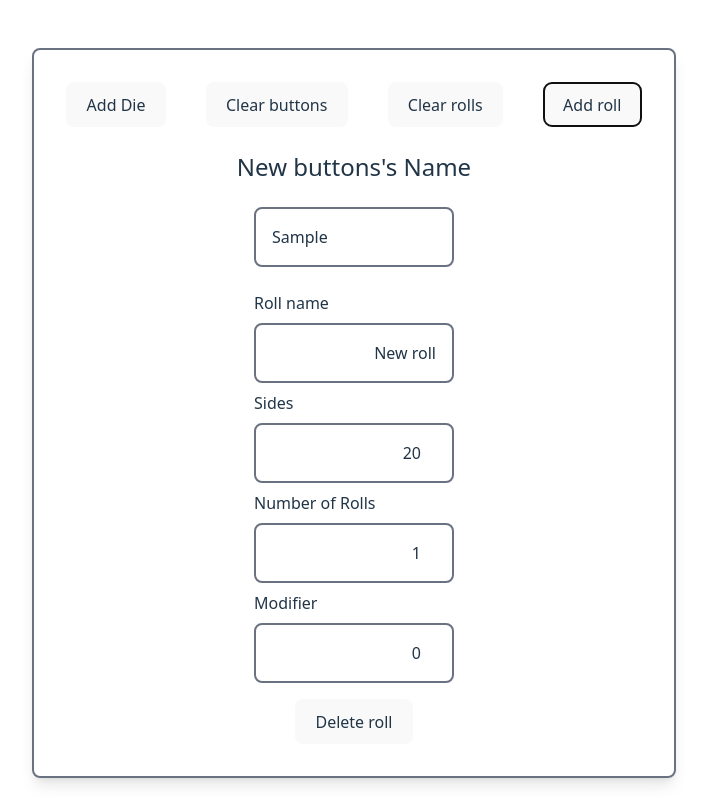
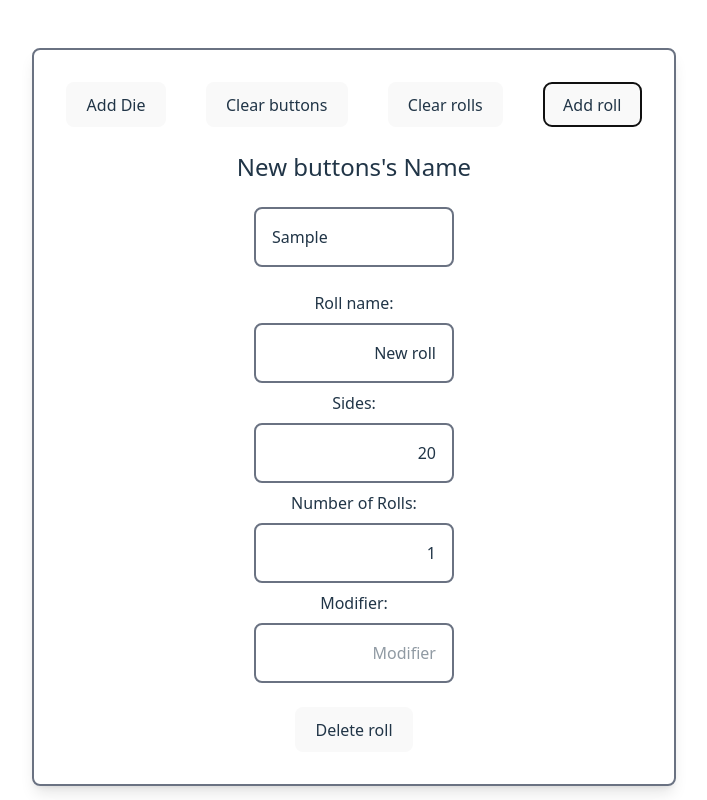
Before and after one commit to Pippocimut/Dice-rolling-react-project, a React (Vite) app: page / in a window 1280 px wide. Both pictures are taken after typing "Sample" into the empty fields and a click on the button "Add roll". Shown: the top 800 px of the page, without its empty margins (286-993 px from the left). Built offline with nearby package versions, Linux system fonts and the light colour scheme.

Commit message:
Input validation update

```diff
--- a/src/pages/main/components/RollInput/index.tsx
+++ b/src/pages/main/components/RollInput/index.tsx
@@ -1,28 +1,96 @@
 import type {Roll} from "../../types.ts";
+import {useState} from "react";
 
-export function RollInput({roll,updateRoll}: { roll: Roll, updateRoll: (roll: Roll) => void }) {
-
+export function RollInput({roll, updateRoll}: { roll: Roll, updateRoll: (roll: Roll) => void }) {
     const labelClassName = "text-left"
     const dieInputClassname = "p-4 w-50 border-2 border-gray-500 rounded-lg text-right"
 
+    const [name, setName] = useState(roll.name || "")
+    const [nameError, setNameError] = useState("")
+
+    const [sides, setSides] = useState(roll.sides || "")
+    const [sidesError, setSidesError] = useState("")
+
+    const [numberOfRolls, setNumberOfRolls] = useState(roll.numberOfRolls || "")
+    const [numberOfRollsError, setNumberOfRollsError] = useState("")
+
+    const [modifier, setModifier] = useState(roll.modifier || "")
+    const [modifierError, setModifierError] = useState("")
+
+    const handleNameChange = (e: React.ChangeEvent<HTMLInputElement>) => {
+        setName(e.target.value)
+        updateRoll({...roll, name: e.target.value})
+    }
+
+    const handleSidesChange = (e: React.ChangeEvent<HTMLInputElement>) => {
+        if (Number(e.target.value) < 1 && e.target.value != "") {
+            return
+        }
+
+        if (e.target.value == "-") return
+
+        setSides(e.target.value)
+        if (isNaN(Number(e.target.value))) {
+            setSidesError("Must be a number")
+            return
+        }
+
+        setSidesError("")
+        updateRoll({...roll, sides: Number(e.target.value)})
+    }
+
+    const handleNumberOfRollsChange = (e: React.ChangeEvent<HTMLInputElement>) => {
+
+        if (Number(e.target.value) < 1 && e.target.value != "") {
+            return
+        }
+
+        if (e.target.value == "-") return
+
+        setNumberOfRolls(e.target.value)
+        if (isNaN(Number(e.target.value))) {
+            setNumberOfRollsError("Must be a number")
+            return
+        }
+
+        setNumberOfRollsError("")
+        updateRoll({...roll, numberOfRolls: Number(e.target.value)})
+    }
+
+    const handleModifierChange = (e: React.ChangeEvent<HTMLInputElement>) => {
+        setModifier(e.target.value)
+        if(e.target.value == "-" || e.target.value == "") return
+        if (isNaN(Number(e.target.value))) {
+            setModifierError("Must be a number")
+            return
+        }
+
+        setModifierError("")
+        updateRoll({...roll, modifier: Number(e.target.value)})
+    }
+
     return (
-        <div className={"flex flex-col gap-2"}>
-            <label className={labelClassName}>Roll name</label>
-            <input type={"text"} placeholder={"Roll Name"} value={roll.name}
+        <div className={"flex flex-col gap-2 w-full justify-center items-center"}>
+            <label className={labelClassName}>Roll name: {nameError &&
+                <span className={"text-red-500"}> {nameError}</span>}</label>
+            <input type={"text"} placeholder={"Roll Name"} value={name}
                    className={dieInputClassname}
-                   onChange={(e) => updateRoll({...roll, name: e.target.value})}/>
-            <label className={labelClassName}>Sides</label>
-            <input type={"number"} placeholder={"Sides"} value={roll.sides}
+                   onChange={handleNameChange}/>
+            <label className={labelClassName}>Sides: {sidesError &&
+                <span className={"text-red-500"}> {sidesError}</span>}</label>
+            <input type={"text"} placeholder={"Sides"} value={sides}
                    className={dieInputClassname}
-                   onChange={(e) => updateRoll({...roll, sides: Number(e.target.value)})}/>
-            <label className={labelClassName}>Number of Rolls</label>
-            <input type={"number"} placeholder={"Number of Rolls"} value={roll.numberOfRolls}
+                   onChange={handleSidesChange}/>
+            <label className={labelClassName}>Number of Rolls: {numberOfRollsError &&
+                <span className={"text-red-500"}> {numberOfRollsError}</span>}</label>
+            <input type={"text"} placeholder={"Number of Rolls"} value={numberOfRolls}
                    className={dieInputClassname}
-                   onChange={(e) => updateRoll({...roll, numberOfRolls: Number(e.target.value)})}/>
-            <label className={labelClassName}>Modifier</label>
-            <input type={"number"} placeholder={"Modifier"} value={roll.modifier}
+                   onChange={handleNumberOfRollsChange}/>
+            <label className={labelClassName}>Modifier: {modifierError &&
+                <span className={"text-red-500"}> {modifierError}</span>}</label>
+            <input type={"text"} placeholder={"Modifier"} value={modifier}
                    className={dieInputClassname}
-                   onChange={(e) => updateRoll({...roll, modifier: Number(e.target.value)})}/>
+                   onChange={handleModifierChange}/>
         </div>
     )
 }
--- a/src/pages/main/index.tsx
+++ b/src/pages/main/index.tsx
@@ -46,9 +46,9 @@ export function Main() {
             <input
                 className={"p-4 m-4 w-50 border-2 border-gray-500 rounded-lg"}
                 type={"text"} placeholder={"Name"} value={name} onChange={(e) => setName(e.target.value)}/>
-            <div className={"flex flex-row gap-2"}>
+            <div className={"flex flex-row gap-2 w-full"}>
                 {rolls.map((roll, index) => (
-                    <div>
+                    <div className={"flex flex-col gap-2 w-full justify-center items-center"}>
                         <RollInput updateRoll={function (roll: Roll) {
                             setRolls((prev) => {
                                 // Create a new array instead of mutating the previous one
```
